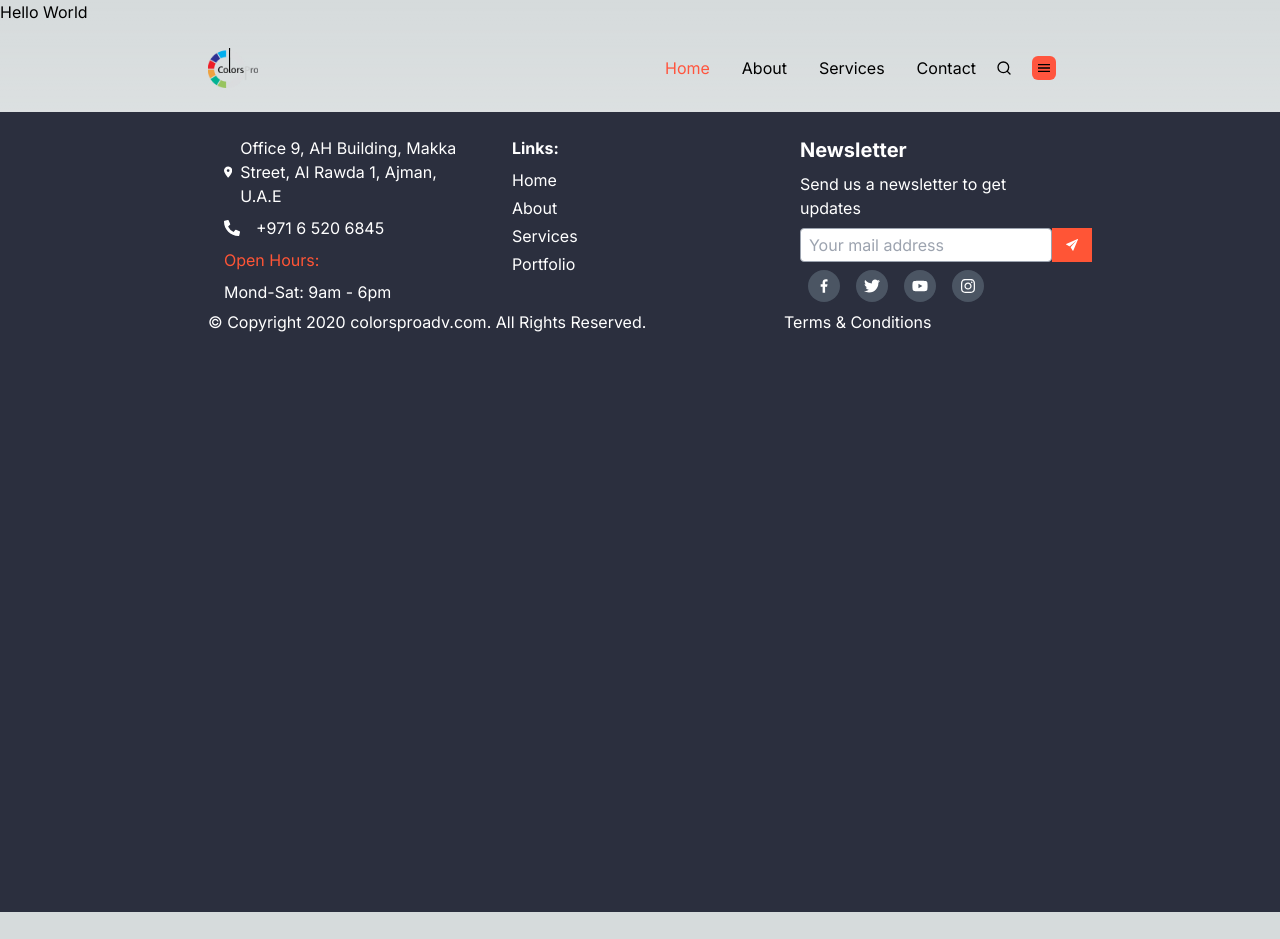
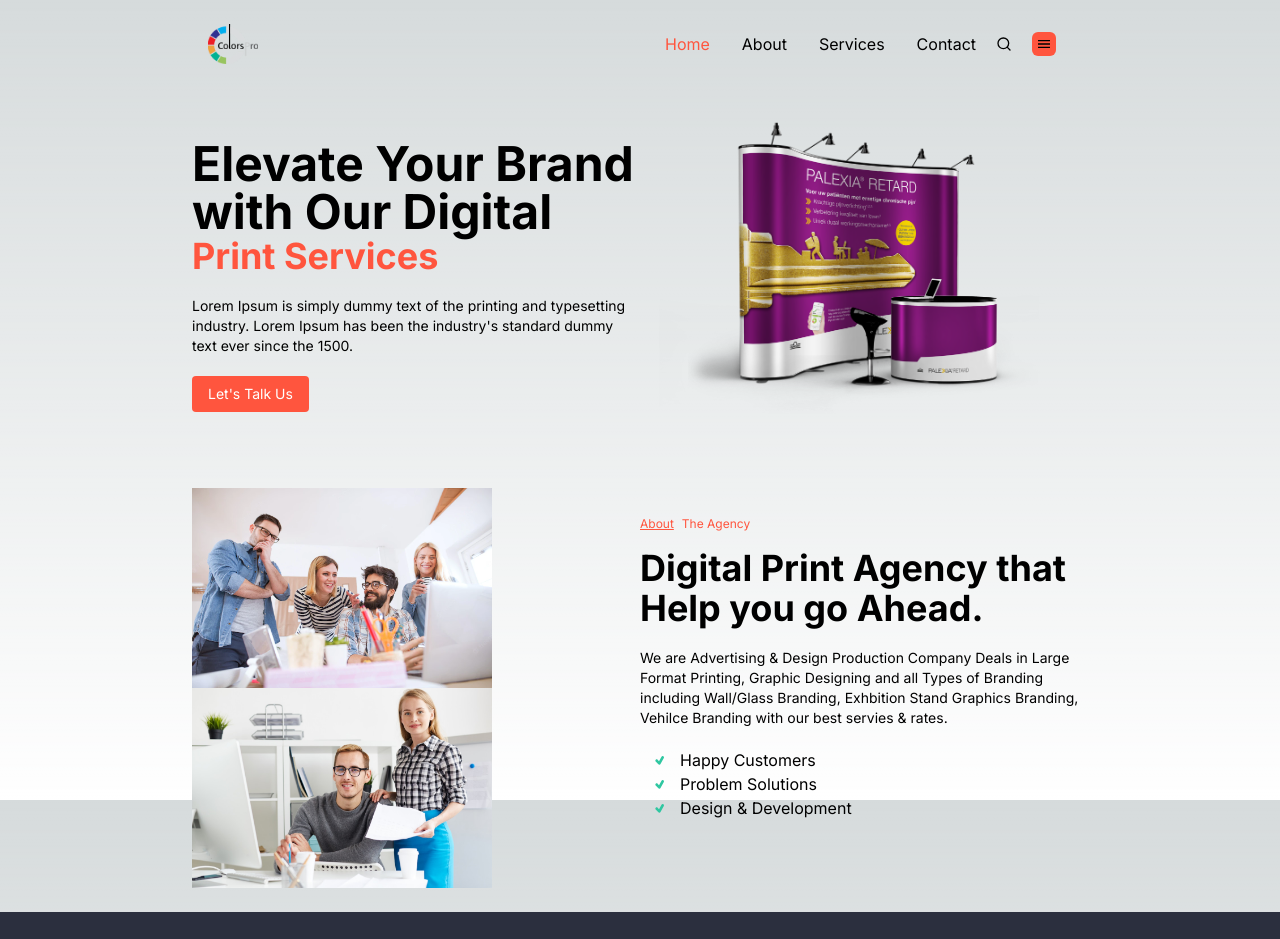
Before and after one commit to LaibahRaheel7/Digital-Print-Website, a Next.js app: page / in a window 1280 px wide. Shown: the top 939 px of the page. Before the commit the page ends 912 px from the top, so only its background shows below. Built offline with nearby package versions, Linux system fonts and the light colour scheme.

Commit message:
completed hero section and about section

```diff
--- /dev/null
+++ b/src/app/Components/AboutSection.tsx
@@ -0,0 +1,35 @@
+import React from 'react'
+import Image from 'next/image'
+import { TiTick } from "react-icons/ti";
+
+function AboutSection() {
+  return (
+    <div className=' w-screen container mx-auto px-48 py-6 flex'>
+        <div className='w-1/2'>
+        <Image src="/section2_img1.png" width={300} height={300} alt='hero image'/>
+        <Image src="/section2_img2.png" width={300} height={300} alt='hero image'/>
+        </div>
+        <div className=' py-7 w-1/2'>
+            <div className='text-xs text-[#FF553E] pb-4 flex'><p className='underline underline-offset-1 mr-2'>About </p>The Agency</div>
+            <div className=' text-4xl font-bold mb-5'>Digital Print Agency that Help you go Ahead.</div>
+            <div className='text-sm my-5'>We are Advertising & Design Production Company Deals in Large Format Printing, Graphic Designing and all Types of Branding including Wall/Glass Branding, Exhbition Stand Graphics Branding, Vehilce Branding with our best servies & rates.</div>
+            <div>
+                <div className='flex'>
+                    <TiTick className='my-1 mx-3' color='#2FC7A1'/>
+                    <div>Happy Customers</div>
+                </div>
+                <div className='flex'>
+                    <TiTick className='my-1 mx-3' color='#2FC7A1'/>
+                    <div>Problem Solutions</div>
+                </div>
+                <div className='flex'>
+                    <TiTick className='my-1 mx-3' color='#2FC7A1'/>
+                    <div>Design & Development</div>
+                </div>
+            </div>
+        </div>
+    </div>
+  )
+}
+
+export default AboutSection
--- /dev/null
+++ b/src/app/Components/HeroSection.tsx
@@ -0,0 +1,23 @@
+import React from 'react'
+import Image from 'next/image'
+
+function HeroSection() {
+  return (
+    <div className=' w-screen container mx-auto px-48 py-6 flex'>
+      <div className=' py-7 w-1/2'>
+        <div className='font-bold text-5xl'>Elevate Your Brand with Our Digital</div>
+        <div className='text-[#FF553E] text-4xl font-bold mb-5'>Print Services</div>
+        <div className='text-sm my-5'>Lorem Ipsum is simply dummy text of the printing and typesetting industry. Lorem Ipsum has been the industry's standard dummy text ever since the 1500.</div>
+        <div>
+            <button className='bg-[#FF553E] text-white rounded py-2 px-4 text-sm'>Let's Talk Us</button>
+        </div>
+      </div>
+      <div className='w-1/2'>
+        <Image src="/section1.png" width={1500} height={1500} alt='hero image'/>
+      </div>
+
+    </div>
+  )
+}
+
+export default HeroSection
--- /dev/null
+++ b/src/app/Components/WhySection.tsx
@@ -0,0 +1,17 @@
+import React from 'react'
+
+function WhySection() {
+  return (
+    <div>
+        <div>Why?</div>
+        <div>Fast, Cheap And High Quality Digital Prints Why Not?</div>
+        <div>
+            <div>Card 1</div>
+            <div>Card 2</div>
+            <div>Card 3</div>
+        </div>
+    </div>
+  )
+}
+
+export default WhySection
--- a/src/app/page.tsx
+++ b/src/app/page.tsx
@@ -1,12 +1,17 @@
 import Image from "next/image";
 import Header from "./Components/Header"
+import HeroSection from "./Components/HeroSection"
+import AboutSection from "./Components/AboutSection"
+// import WhySection from "./Components/WhySection"
 import Footer from "./Components/Footer"
 
 export default function Home() {
   return (
     <main className="h-screen">
-      Hello World
       <Header/>
+      <HeroSection/>
+      <AboutSection/>
+      {/* <WhySection/> */}
       <Footer/>
     </main>
   );
```
